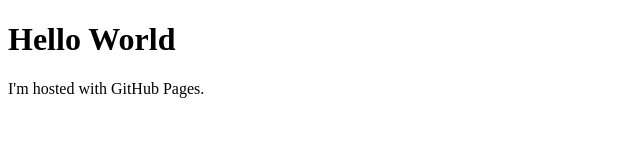
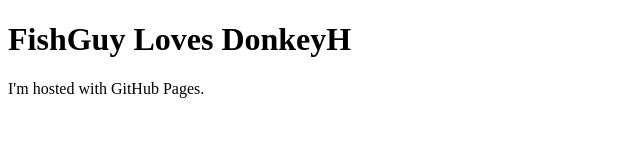
Before and after one commit to hhuynh48/hhuynh48.github.io, a plain HTML site: page index.html in a window 1280 px wide. Shown: the whole page, without its empty margins (0-640 px from the left). Drawn offline with Linux system fonts and the light colour scheme.

Commit message:
Update index.html

```diff
--- a/index.html
+++ b/index.html
@@ -1,7 +1,7 @@
 <!DOCTYPE html>
 <html>
 <body>
-<h1>Hello World</h1>
+<h1>FishGuy Loves DonkeyH</h1>
 <p>I'm hosted with GitHub Pages.</p>
 </body>
 </html>
```
